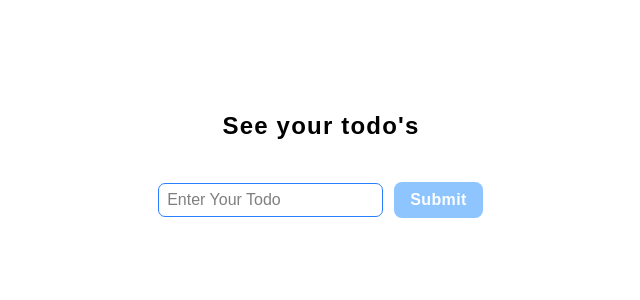
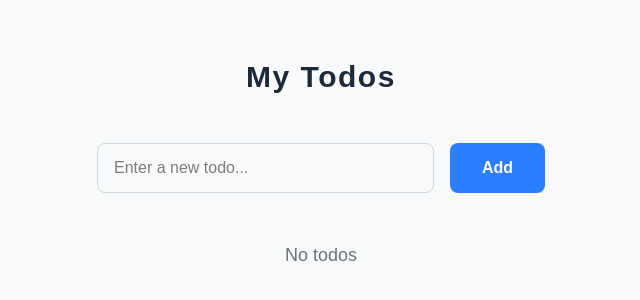
Before and after one commit to parham-mosadeq/todo-svelte, a SvelteKit app: page / in a window 1280 px wide. Shown: the part 236-536 px from the top of the page, without its empty margins (319-959 px from the left). Built offline with nearby package versions, Linux system fonts and the light colour scheme.

Commit message:
fix: adding to localstorage

```diff
--- a/src/routes/+page.svelte
+++ b/src/routes/+page.svelte
@@ -1,35 +1,117 @@
 <script lang="ts">
-import { writable } from 'svelte/store';
-interface ITodo{
-  isDone:boolean;
-  name:string;
-  id:string
-}
+  import { writable } from 'svelte/store';
+  import { browser } from '$app/environment';
 
+  interface ITodo {
+    id: string;
+    name: string;
+    isDone: boolean;
+  }
 
-const todos = writable<string[]>([]);
+  const storageKey = 'todoList';
 
-  let newTodo = ''
+  const todos = writable<ITodo[]>([]);
 
-  function handleSubmit(event:SubmitEvent){
-    event.preventDefault()
+  let newTodo = '';
+
+  if (browser) {
+    const loadTodos = (): ITodo[] => {
+      try {
+        const stored = localStorage.getItem(storageKey);
+        if (!stored) return [];
+        return JSON.parse(stored) as ITodo[];
+      } catch (e) {
+        console.error('Failed to load todos', e);
+        return [];
+      }
+    };
+
+    todos.set(loadTodos());
+
+    todos.subscribe((value) => {
+      localStorage.setItem(storageKey, JSON.stringify(value));
+    });
+  }
+
+  function handleSubmit(event: SubmitEvent) {
+    event.preventDefault();
+
+    const trimmed = newTodo.trim();
+    if (trimmed === '') return;
+
+    const newTodoItem: ITodo = {
+      id: crypto.randomUUID(),
+      name: trimmed,
+      isDone: false
+    };
+
+    $todos = [...$todos, newTodoItem];
+    newTodo = '';
+  }
+
+  function toggleDone(id: string) {
+    $todos = $todos.map(todo =>
+      todo.id === id ? { ...todo, isDone: !todo.isDone } : todo
+    );
+  }
+
+  function deleteTodo(id: string) {
+    $todos = $todos.filter(todo => todo.id !== id);
   }
 </script>
-
 <svelte:head>
-  <title>Home</title>
-  	<link rel="stylesheet" href="../index.css">
-
+  <title>Todo list</title>
 </svelte:head>
 
-<div class="space-y-10 flex flex-col justify-center items-center w-full min-h-screen h-full">
-<h1 class="text-2xl font-bold tracking-wider">See your todo's</h1>
-<div class=" flex flex-col justify-center items-center w-full h-full">
-  <form  on:submit={handleSubmit} class=" flex gap-3 justify-center items-center w-full h-full">
-    <input bind:value={newTodo} name="todo" placeholder="Enter Your Todo" class="outline-1 outline-blue-500 rounded-md px-2 py-1 focus:outline-blue-200 transition-all duration-300"/>
-    <button   type='submit' class="capitalize bg-blue-300 rounded-lg px-4 py-1.5 font-bold text-white tracking-wide cursor-pointer">
-      submit
+<div class="flex flex-col items-center justify-center min-h-screen space-y-12 bg-gray-50 px-4">
+  <h1 class="text-3xl font-bold tracking-wider text-gray-800">My Todos</h1>
+
+  <!-- Add Todo Form -->
+  <form on:submit={handleSubmit} class="flex gap-4 w-full max-w-md">
+    <input
+      bind:value={newTodo}
+      placeholder="Enter a new todo..."
+      required
+      class="flex-1 px-4 py-3 rounded-lg border border-gray-300 focus:border-blue-500 focus:outline-none transition"
+    />
+    <button
+      type="submit"
+      class="bg-blue-500 hover:bg-blue-600 text-white font-bold px-8 py-3 rounded-lg transition"
+    >
+      Add
     </button>
   </form>
+
+  <!-- Todo List -->
+  {#if $todos.length > 0}
+    <ul class="w-full max-w-lg space-y-3">
+      {#each $todos as todo (todo.id)}
+        <li
+          class="flex items-center justify-between bg-white p-5 rounded-lg shadow-sm border border-gray-200 transition-all {todo.isDone ? 'opacity-70 bg-gray-50' : ''}"
+        >
+          <label class="flex items-center gap-4 cursor-pointer flex-1">
+            <input
+              type="checkbox"
+              id={todo.id}
+              checked={todo.isDone}
+              on:change={() => toggleDone(todo.id)}
+              class="w-6 h-6 text-blue-600 rounded focus:ring-blue-500"
+            />
+            <span class="{todo.isDone ? 'line-through text-gray-500' : 'text-gray-900'} text-lg">
+              {todo.name}
+            </span>
+          </label>
+
+          <button
+            on:click|stopPropagation={() => deleteTodo(todo.id)}
+            class="text-red-600 hover:text-red-800 font-bold text-2xl leading-none"
+          >
+            ×
+          </button>
+        </li>
+      {/each}
+    </ul>
+  {:else}
+    <p class="text-gray-500 text-lg">No todos</p>
+  {/if}
 </div>
-</div>
```
